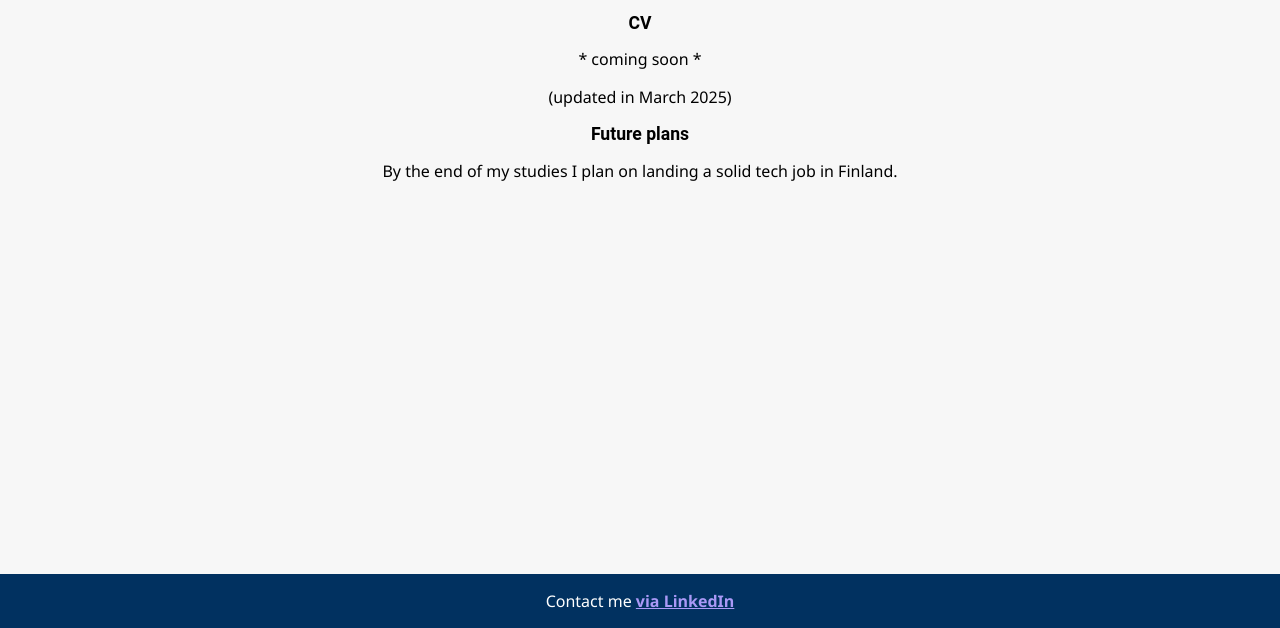
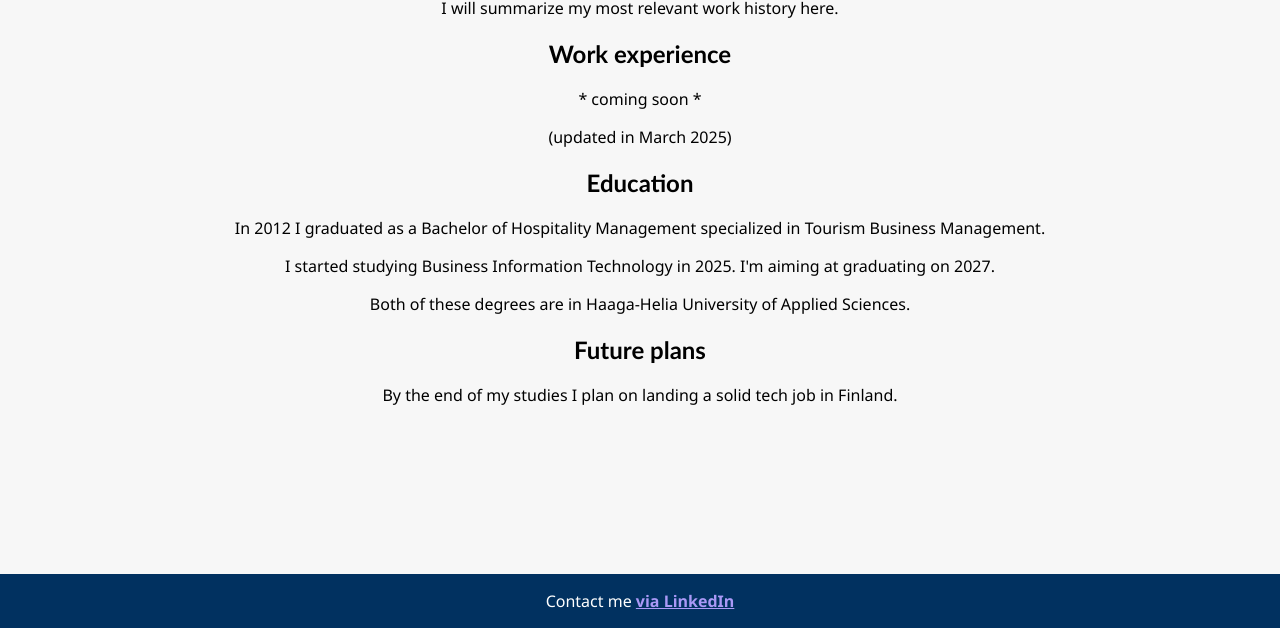
Before and after one commit to s7u12/portfolio, a plain HTML site: page cv.html in a window 1280 px wide. Shown: the part 172-800 px from the top of the page. Drawn offline with Linux system fonts and the light colour scheme.

Commit message:
Add files via upload

```diff
--- a/cv.html
+++ b/cv.html
@@ -31,11 +31,18 @@
 
         <p>I will summarize my most relevant work history here.</p>
 
-        <h2>CV</h2>
+        <h2>Work experience</h2>
 
         * coming soon *
 
         <p>(updated in March 2025)</p>
+
+        <h2>Education</h2>
+
+        <p>In 2012 I graduated as a Bachelor of Hospitality Management specialized in Tourism Business Management.</p>
+        <p>I started studying Business Information Technology in 2025. I'm aiming at graduating on 2027.</p>
+
+        <p>Both of these degrees are in Haaga-Helia University of Applied Sciences.</p>
 
         <h2>Future plans</h2>
 
--- a/style.css
+++ b/style.css
@@ -16,8 +16,6 @@ header {
     justify-content: center;
     color: #fff;
 }
-
-/* background-color: rgb(46, 117, 233); */
 
 .navbar {
     display: flex;
@@ -54,16 +52,16 @@ h2,
 h3,
 h4 {
     color: black;
-    font-family: Roboto, sans-serif;
+    font-family: 'Trebuchet MS', 'Lucida Sans Unicode', 'Lucida Grande', 'Lucida Sans', Arial, sans-serif;
     text-align: center;
 }
 
 h1 {
-    font-size: 1.5em;
+    font-size: 2em;
 }
 
 h2 {
-    font-size: 1.1em;
+    font-size: 1.5em;
 }
 
 h3 {
```
Also changed, not shown: funfacts.html (+5 -2 lines), index.html (+1 -1 lines).
